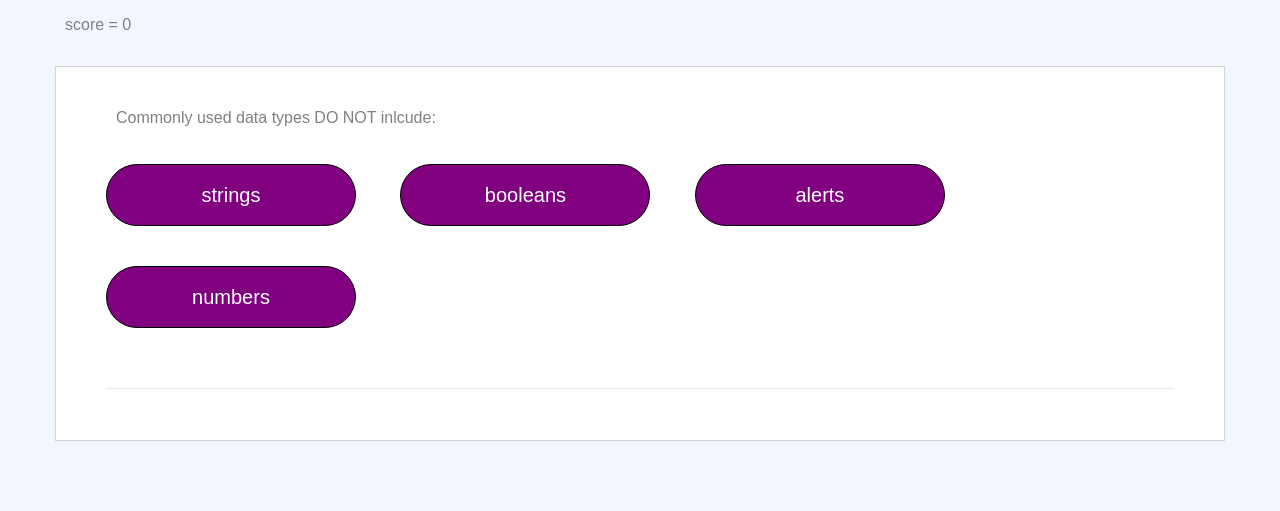
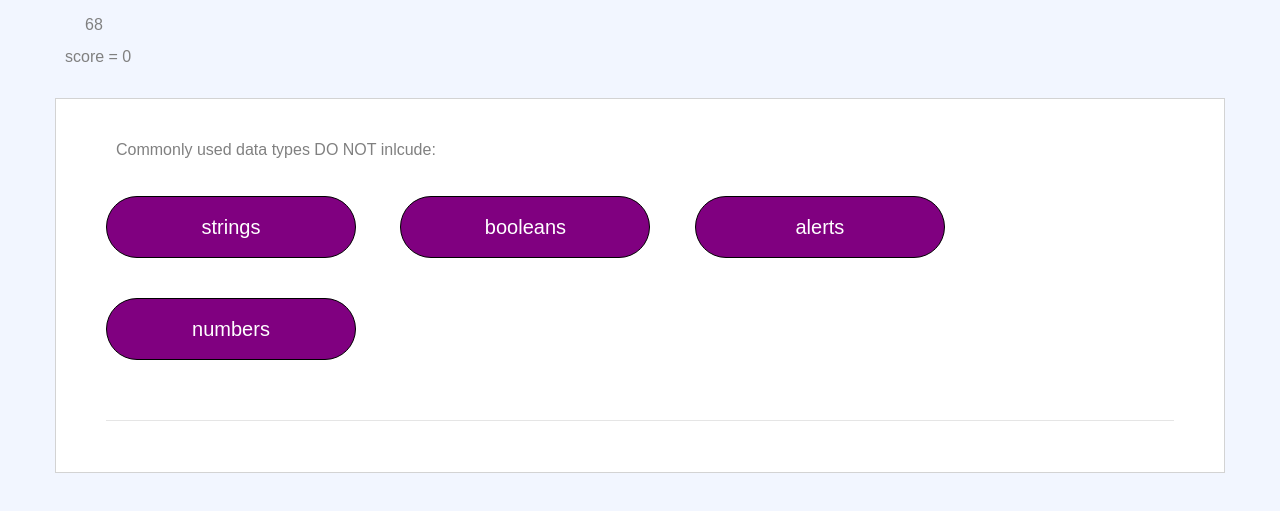
Before and after one commit to Tonnette/broken-quiz, a plain HTML site: page index.html in a window 1280 px wide. Both pictures are taken after a click on the button "Start Quiz". Shown: the part 41-552 px from the top of the page. Drawn offline with nearby package versions, Linux system fonts and the light colour scheme.

Commit message:
added a timer

```diff
--- a/app.js
+++ b/app.js
@@ -64,6 +64,21 @@ $("#btn17").text(questionAnswerRoundFive[0].choices[0]);
 $("#btn18").text(questionAnswerRoundFive[0].choices[1]);
 $("#btn19").text(questionAnswerRoundFive[0].choices[2]);
 $("#btn20").text(questionAnswerRoundFive[0].choices[3]);
+
+//timer
+
+$(document).ready(function () {
+    var timer = setInterval(function () {
+
+        var count = parseInt($('.quiz-timer').html());
+        if (count !== 0) {
+            $('.quiz-timer').html(count - 1);
+        } else {
+            clearInterval(timer);
+        }
+    }, 1000);
+
+
 
 
 
@@ -172,6 +187,7 @@ $(".buttons").hide();
         $("#progress").hide();
         $(".quiz-title").hide();
         $(".quiz-is-over").show();
+        clearInterval(timer);
 
         // We get the value associated with the button the user picked from here
         var userPick = $(this).val();
@@ -186,5 +202,5 @@ $(".quiz-title").hide();
             console.log(score);
         }
 
-
+});
 })
--- a/index.html
+++ b/index.html
@@ -27,7 +27,10 @@
             <div class="quiz-has-started">
                 <div class="col-lg-12">
                     <header>
+
                         <h1 class="quiz-title">Quiz</h1>
+                        <h3 class ="quiz-timer">75</h3>
+
                     </header>
                 </div>
 
```
Lines whose indentation alone changed are shown as unchanged.
